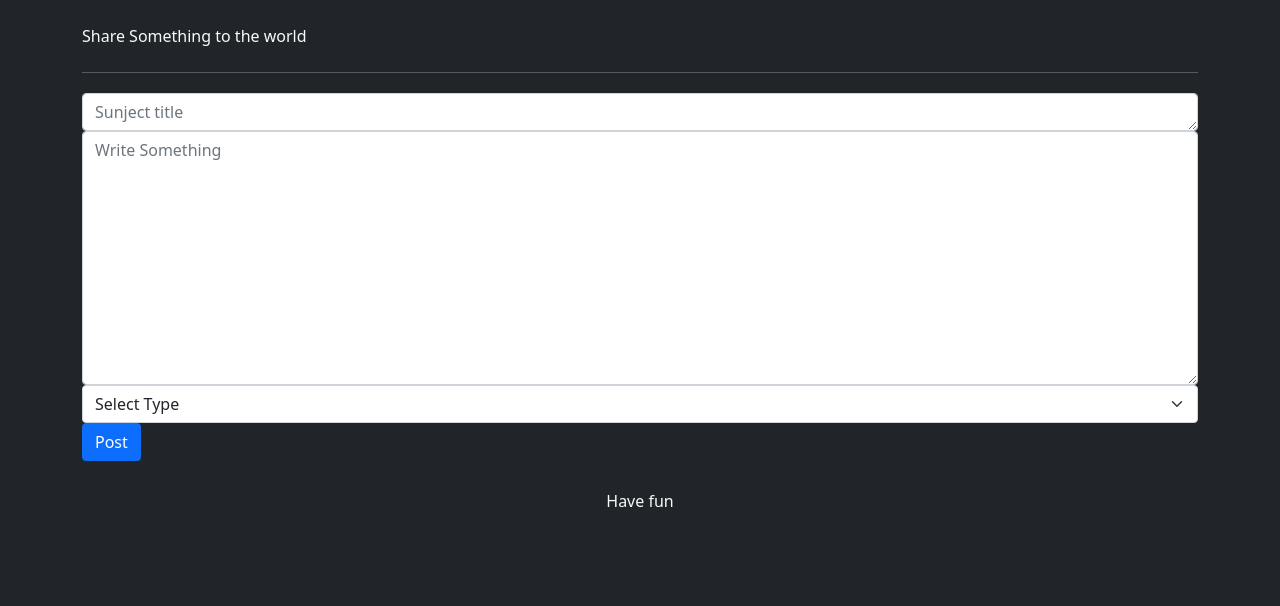
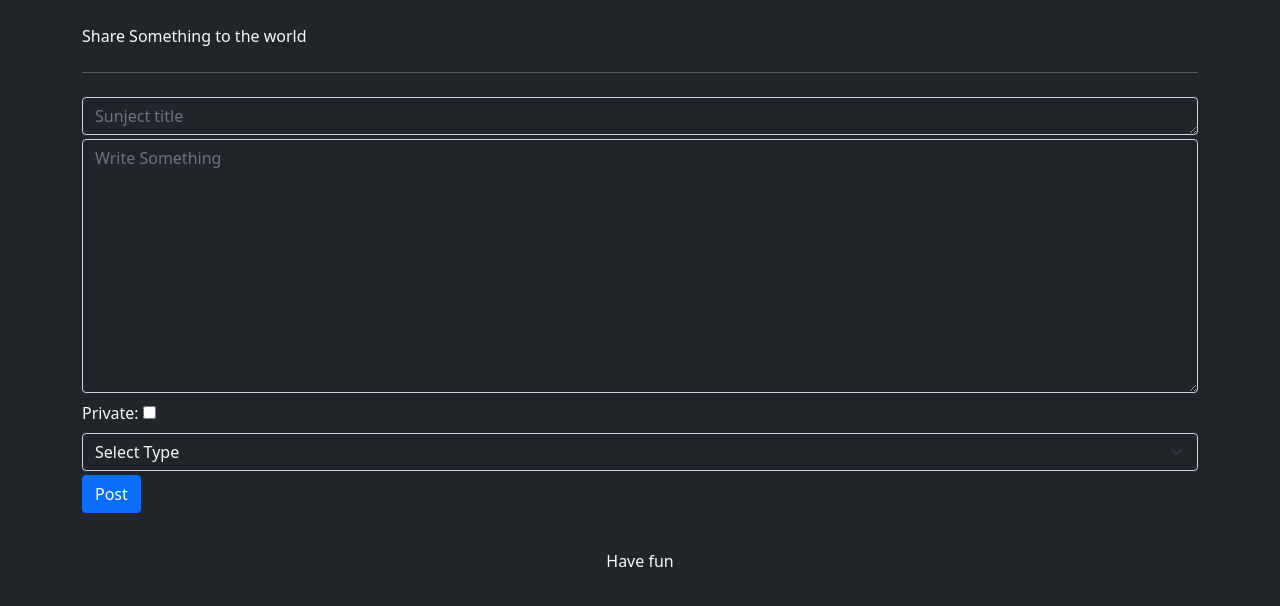
Before and after one commit to cyclades1/Blogman, a Django app: page /blog in a window 1280 px wide. Shown: the part 56-662 px from the top of the page. Run offline with Django 3.2, Linux system fonts and the light colour scheme; a user stored in the database is signed in.

Commit message:
blog form updated according to the new model

```diff
--- a/blogs/views.py
+++ b/blogs/views.py
@@ -62,7 +62,8 @@ def blog_page(request, *agrs, **kwargs):
 		title = request.POST.get('title')
 		content = request.POST.get('content')
 		genre = request.POST.get('genre')
-		obj = Blog.objects.create(author=author, title=title,genre = genre, content=content)
+		private = bool(request.POST.get('private'))
+		obj = Blog.objects.create(author=author, title=title,genre = genre, content=content, private=private)
 		messages.success(request, 'Your blog posted..')
 	elif request.user.is_anonymous:
 		messages.success(request, 'You need too Login first..')
--- a/templates/blog.html
+++ b/templates/blog.html
@@ -17,17 +17,18 @@
 	<div class="py-1 ">
 	  <form method="POST" action="/blog">
 	  	{% csrf_token %}
-		  <textarea class="form-control" id="title" placeholder="Sunject title" name="title" rows="1" required="true"></textarea>
-		  <textarea class="form-control" id="content" placeholder="Write Something" name="content" rows="10" required="true"></textarea>
-		  <div class="dropdown">
-			 	 <select class="form-select" aria-label="Default select example" name="genre">
+		  <textarea class="my-1 form-control bg-dark text-light" id="title" placeholder="Sunject title" name="title" rows="1" required="true"></textarea>
+		  <textarea class="my-1 form-control bg-dark text-light" id="content" placeholder="Write Something" name="content" rows="10" required="true"></textarea>
+		  <label class="my-1" for="private">Private:</label> <input type="checkbox" name="private">
+		  <div class="my-1 dropdown">
+			 	 <select class="form-select bg-dark text-light" aria-label="Default select example" name="genre">
 				  <option selected>Select Type</option>
 				  <option value="Science and Technology">Science and Technology</option>
 				  <option value="Literature">Literature</option>
 				  <option value="Action">Action</option>
 				  <option value="Personal Expierence">Personal Expierence</option>
 				</select>
-			  <button type="submit" class="btn btn-primary">Post</button>
+			  <button type="submit" class="btn btn-primary my-1">Post</button>
 			</div>
 	  </div>
 
```
Also changed, not shown: db.sqlite3.
